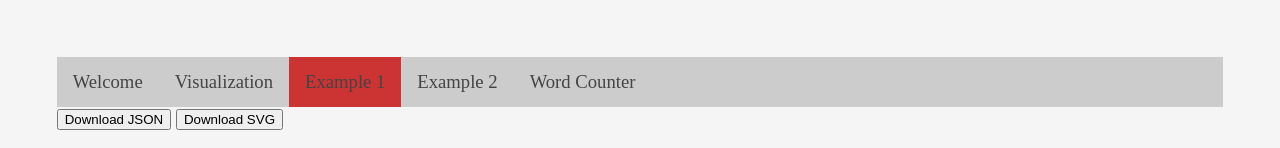
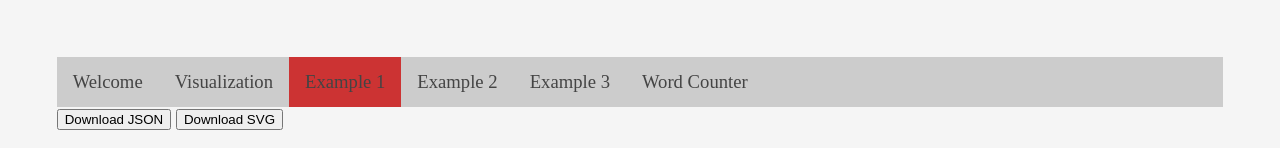
Before and after one commit to charlesdaniels/textvis, a plain HTML site: page src/demo1.html in a window 1280 px wide. Shown: the top 148 px of the page. Drawn offline with nearby package versions, Linux system fonts and the light colour scheme.

Commit message:
Update demo1.html

```diff
--- a/src/demo1.html
+++ b/src/demo1.html
@@ -11,6 +11,7 @@
     <li><a href="./visualization.html">Visualization</a></li>
     <li><a class="active" href="">Example 1</a></li>
     <li><a href="./demo2.html">Example 2</a></li>
+    <li><a href="./demo3.html">Example 3</a></li>
     <li><a href="./demo4.html">Word Counter</a></li>
 </ul>
 
```
